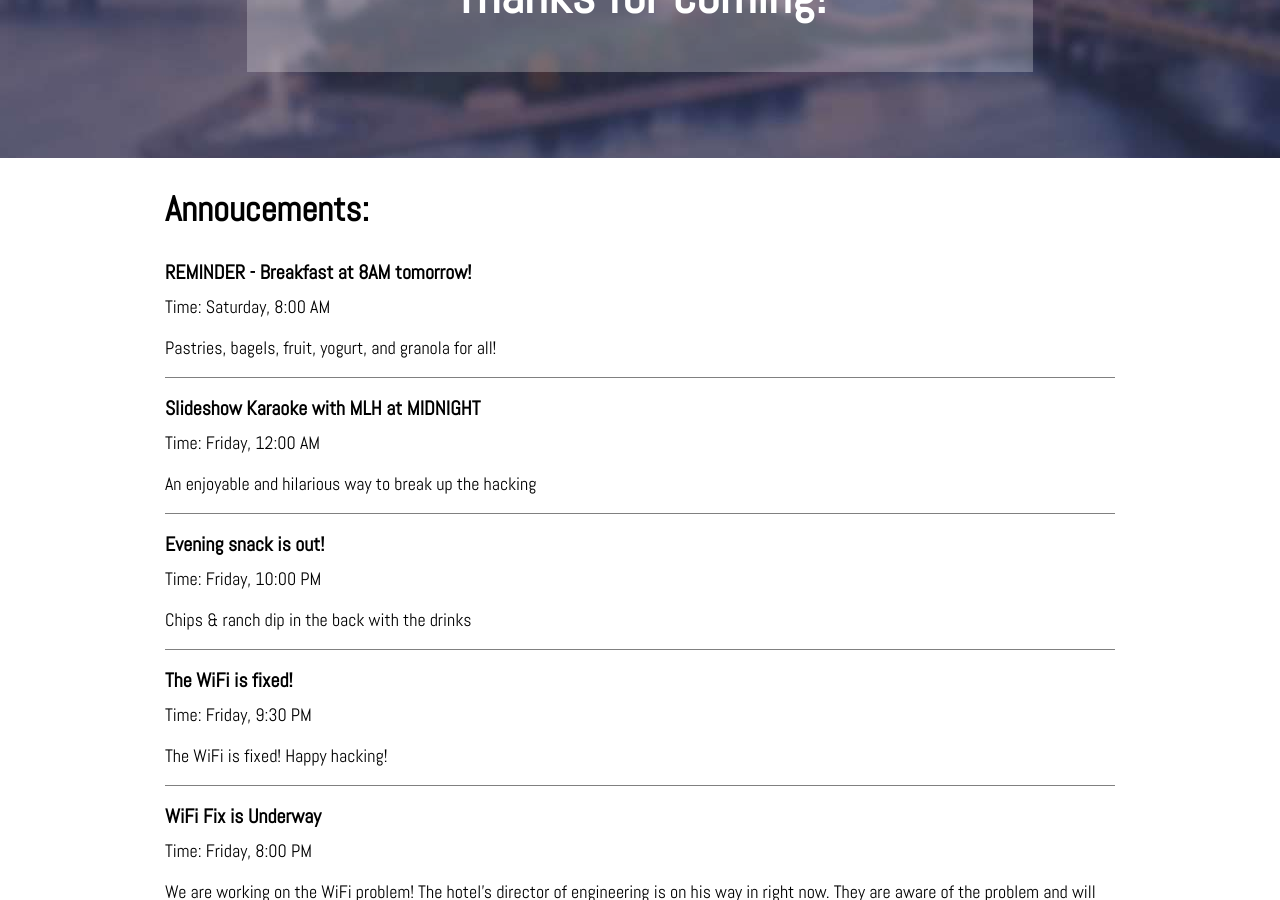
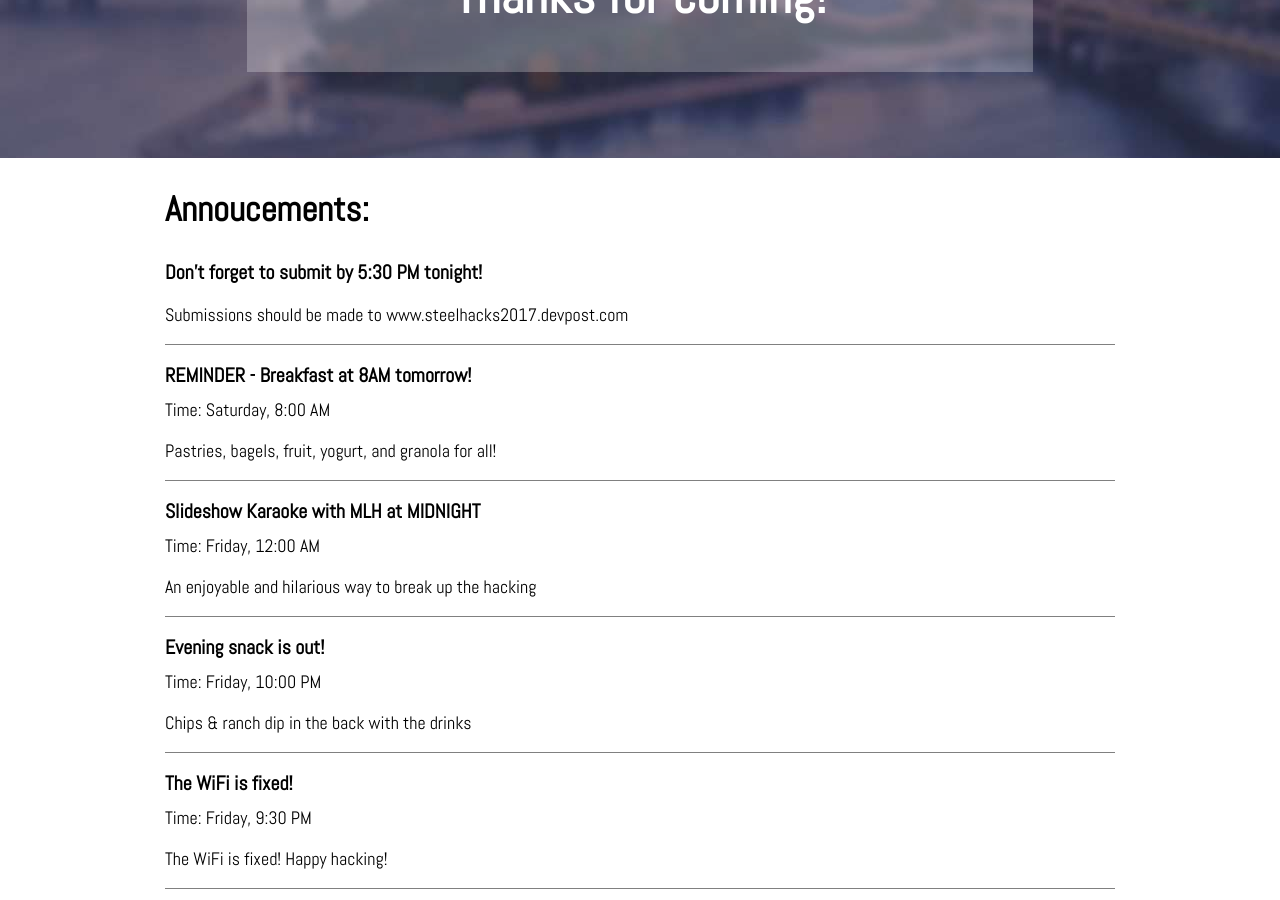
Before and after one commit to SteelHeads/steelhacks.com, a Jekyll site: the page built from live.html, in a window 1280 px wide and 900 px high, scrolled down 580 px. Built offline with Jekyll 4.4.1, drawn with Linux system fonts in a browser that asks for light colours; nearby versions of some CDN libraries.

Commit message:
Announcing submission site

```diff
--- a/_data/announcements.yml
+++ b/_data/announcements.yml
@@ -32,3 +32,7 @@
   time: Saturday, 8:00 AM
   description: |
     Pastries, bagels, fruit, yogurt, and granola for all!
+
+- title: Don't forget to submit by 5:30 PM tonight!
+  description: |
+    Submissions should be made to www.steelhacks2017.devpost.com
```
